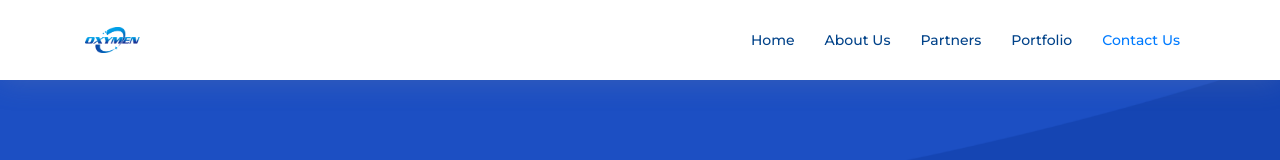
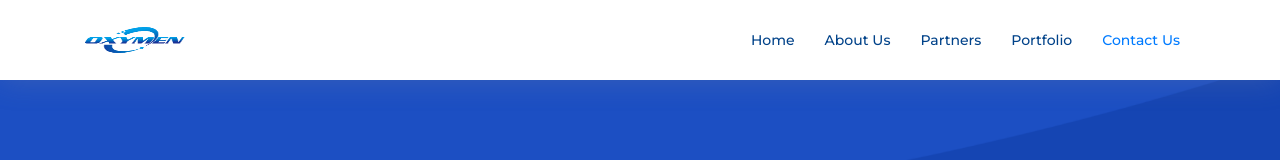
Before and after one commit to OXYMENTech/oxymentech.github.io, a plain HTML site: page index.html in a window 1280 px wide. Shown: the top 160 px of the page. Drawn offline with nearby package versions, Linux system fonts and the light colour scheme; files whose address does not match are found by name.

Commit message:
Update index.html

```diff
--- a/index.html
+++ b/index.html
@@ -41,7 +41,7 @@
         <!-- <h1 class="text-light"><a href="#header"><span>NewBiz</span></a></h1> -->
         <a href="#intro" class="scrollto">
             <!-- <h2>OXYMEN</h2> -->
-            <img src="img/oxymen_logo.png" alt="" class="img-fluid">
+            <img src="img/oxymen_logo.png" alt="" width="100" class="img-fluid">
         </a>
       </div>
 
```
